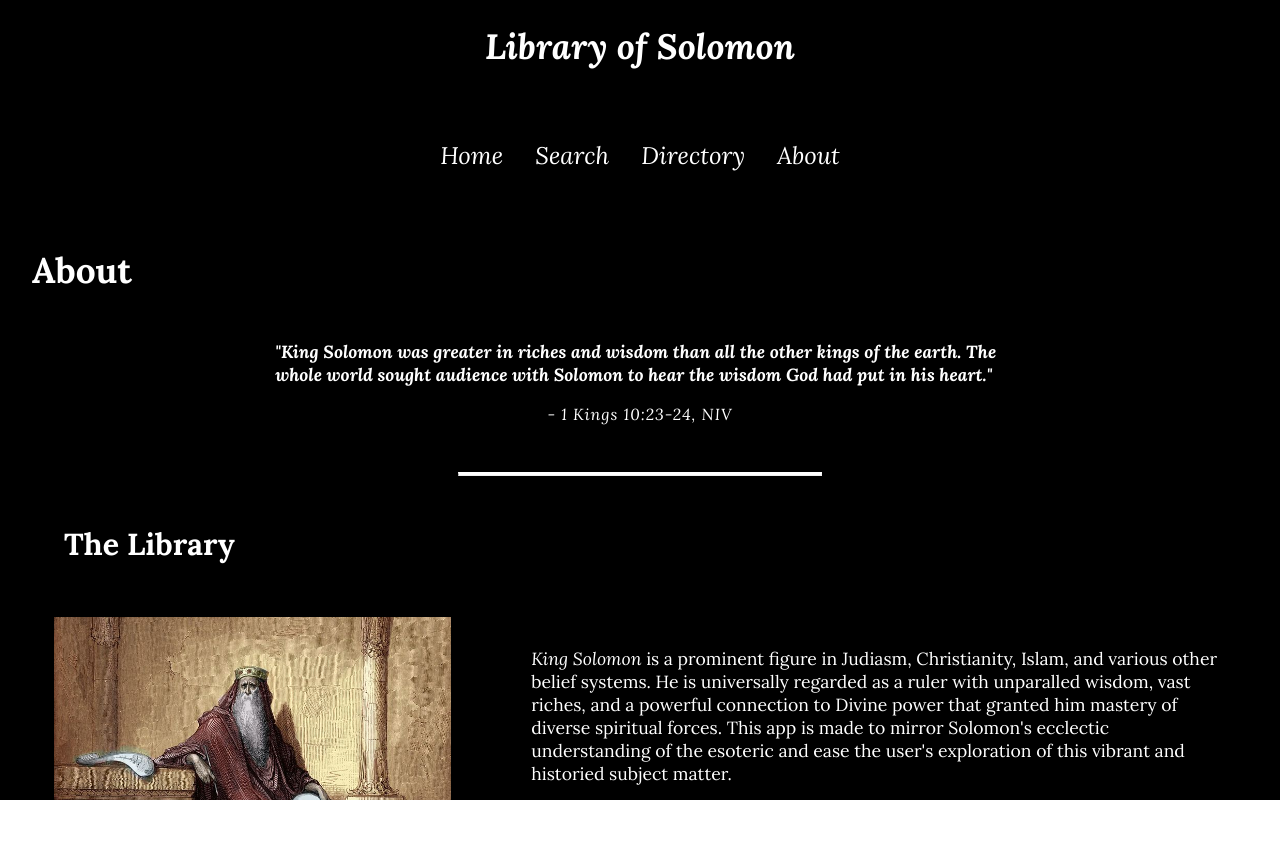
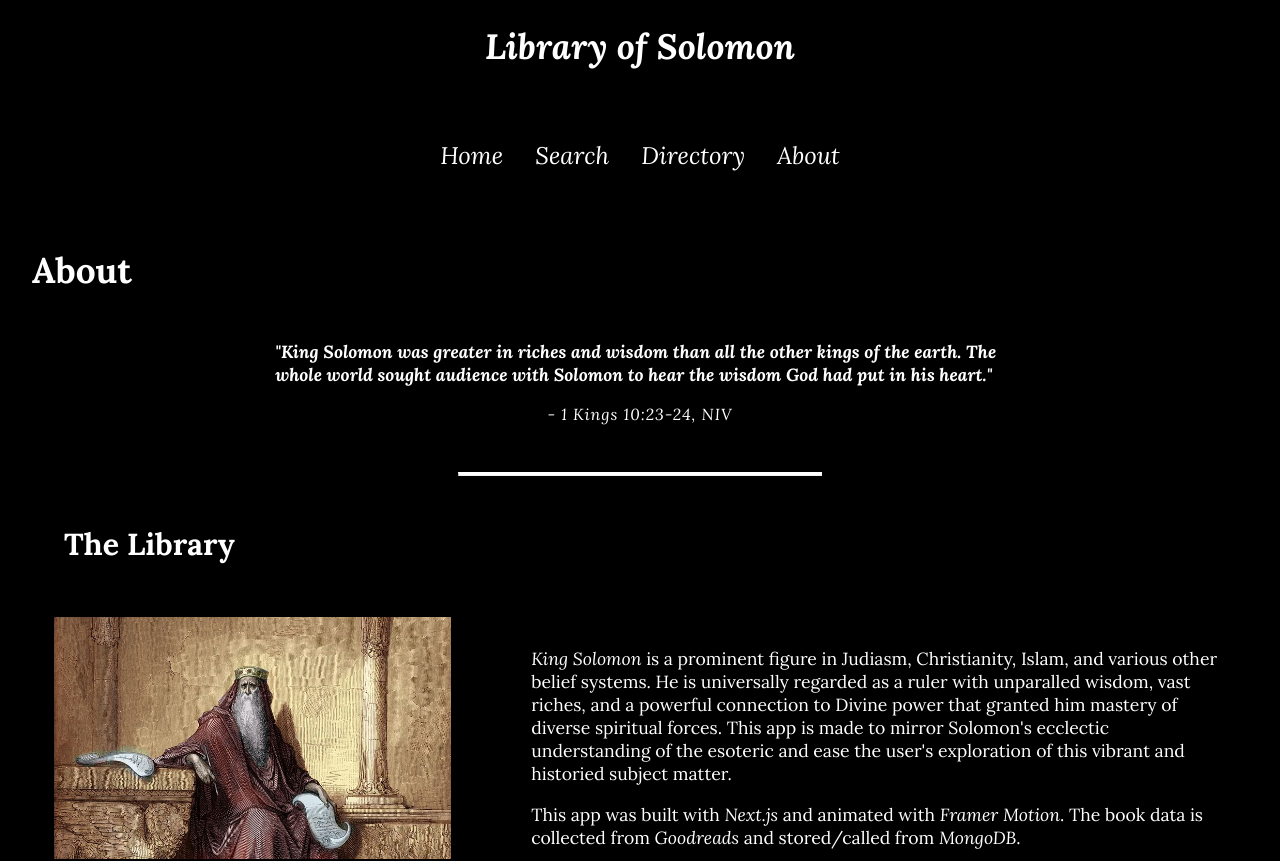
Before and after one commit to LeeGee64/occult-library-sample, a Next.js app: page /about in a window 1280 px wide. Shown: the top 861 px of the page. Before the commit the page ends 800 px from the top, so only its background shows below. Built offline with nearby package versions, Linux system fonts and the light colour scheme; a web font is replaced by a local one.

Commit message:
layout update

```diff
--- a/components/layout.module.css
+++ b/components/layout.module.css
@@ -6,7 +6,7 @@
     left:0px;
     bottom:0px;
     background: black;
-    position: absolute;
+    position: relative;
     display: flex;
     flex-direction: column;
     overflow: scroll;
@@ -22,7 +22,7 @@
   .main {
     position: relative;
     width: 100%;
-    height: 100%;
+    height: 100vh;
   }
 
   .footer {
```
